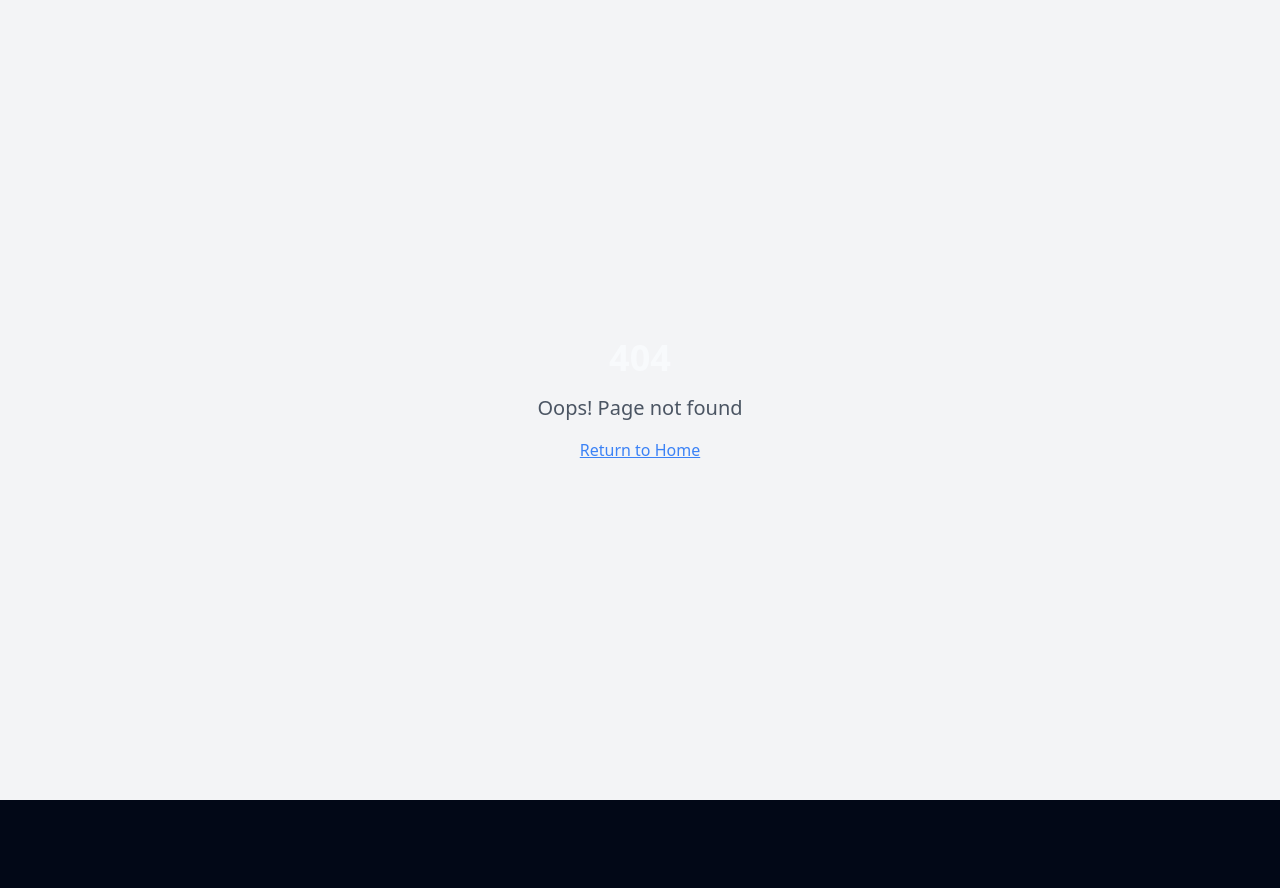
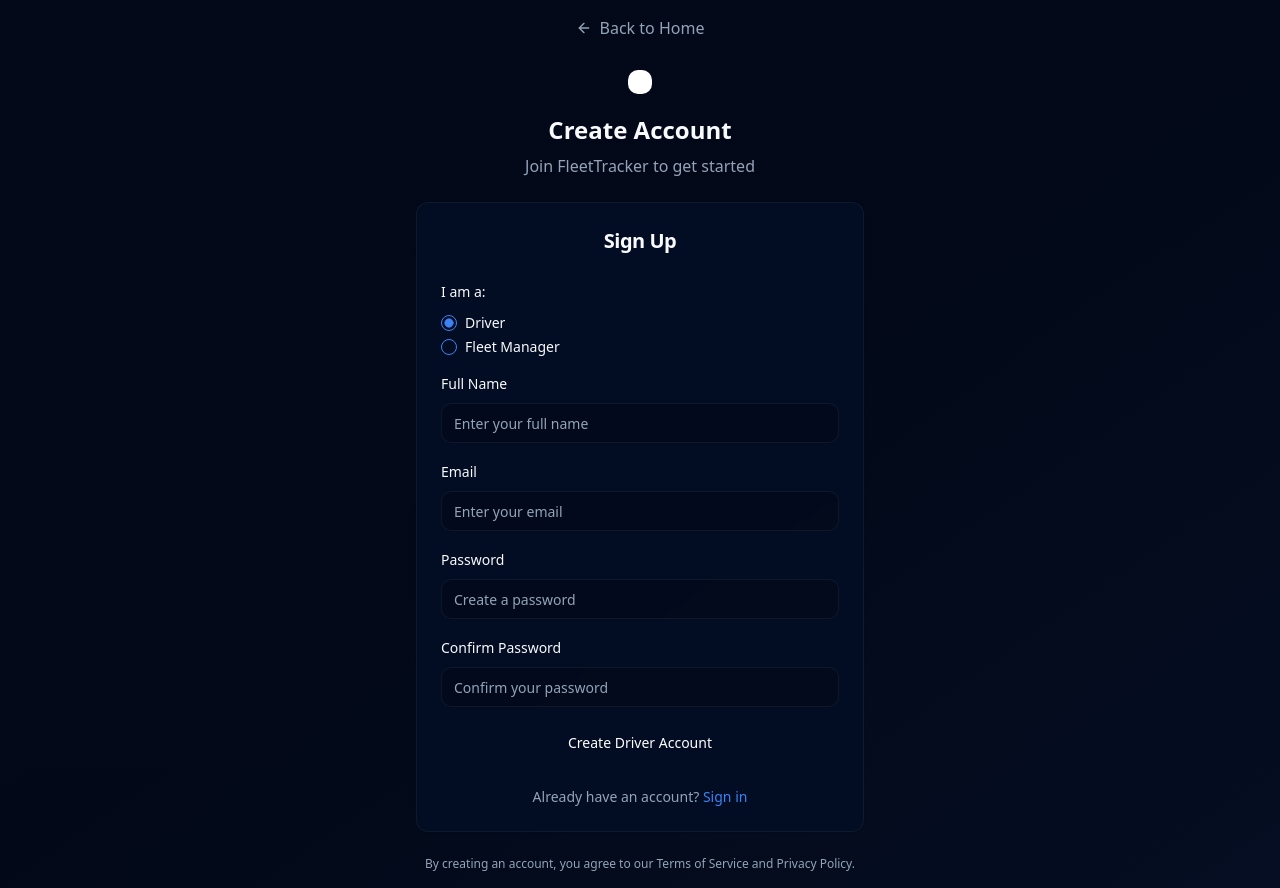
Before and after one commit to AhmedZ2003/Lucentra, a React (Vite) app: page /signup in a window 1280 px wide. Before the commit this address had no page. Before the commit the page ends 800 px from the top, so only its background shows below. Built offline with nearby package versions, Linux system fonts and the light colour scheme.

Commit message:
Add Signup Page
Create a new page for user signup.

```diff
--- a/src/App.tsx
+++ b/src/App.tsx
@@ -6,6 +6,7 @@ import { BrowserRouter, Routes, Route } from "react-router-dom";
 import Index from "./pages/Index";
 import NotFound from "./pages/NotFound";
 import LoginForm from "./components/auth/LoginForm";
+import SignupForm from "./components/auth/SignupForm";
 import DriverDashboard from "./components/driver/DriverDashboard";
 import FleetManagerDashboard from "./components/manager/FleetManagerDashboard";
 import DriverDetail from "./components/manager/DriverDetail";
@@ -21,6 +22,7 @@ const App = () => (
         <Routes>
           <Route path="/" element={<Index />} />
           <Route path="/login" element={<LoginForm />} />
+          <Route path="/signup" element={<SignupForm />} />
           <Route path="/driver/dashboard" element={<DriverDashboard />} />
           <Route path="/manager/dashboard" element={<FleetManagerDashboard />} />
           <Route path="/manager/driver/:driverId" element={<DriverDetail />} />
--- a/src/components/auth/LoginForm.tsx
+++ b/src/components/auth/LoginForm.tsx
@@ -108,6 +108,15 @@ const LoginForm = () => {
                 Sign in as {role === "driver" ? "Driver" : "Fleet Manager"}
               </Button>
 
+              <div className="text-center">
+                <p className="text-sm text-muted-foreground">
+                  Don't have an account?{' '}
+                  <Link to="/signup" className="text-primary hover:text-primary-hover font-medium">
+                    Sign up
+                  </Link>
+                </p>
+              </div>
+
               <p className="text-xs text-muted-foreground text-center">
                 By signing in, you agree to our Terms of Service and Privacy Policy
               </p>
--- /dev/null
+++ b/src/components/auth/SignupForm.tsx
@@ -0,0 +1,160 @@
+import React, { useState } from 'react';
+import { Button } from "@/components/ui/button";
+import { Input } from "@/components/ui/input";
+import { Label } from "@/components/ui/label";
+import { Card, CardContent, CardHeader, CardTitle } from "@/components/ui/card";
+import { RadioGroup, RadioGroupItem } from "@/components/ui/radio-group";
+import { ArrowLeft } from "lucide-react";
+import { Link } from "react-router-dom";
+
+const SignupForm = () => {
+  const [role, setRole] = useState<'driver' | 'manager'>('driver');
+  const [formData, setFormData] = useState({
+    name: '',
+    email: '',
+    password: '',
+    confirmPassword: ''
+  });
+
+  const handleSignup = (e: React.FormEvent) => {
+    e.preventDefault();
+    if (formData.password !== formData.confirmPassword) {
+      alert('Passwords do not match');
+      return;
+    }
+    console.log('Signup attempt:', { ...formData, role });
+    // Handle signup logic here
+  };
+
+  const handleInputChange = (field: string, value: string) => {
+    setFormData(prev => ({ ...prev, [field]: value }));
+  };
+
+  return (
+    <div className="min-h-screen bg-gradient-to-br from-background via-background/95 to-primary/5 flex items-center justify-center p-4">
+      <div className="w-full max-w-md space-y-6">
+        {/* Header */}
+        <div className="text-center space-y-4">
+          <Link
+            to="/"
+            className="inline-flex items-center text-muted-foreground hover:text-primary transition-colors"
+          >
+            <ArrowLeft className="h-4 w-4 mr-2" />
+            Back to Home
+          </Link>
+          <div className="space-y-2">
+            <div className="w-12 h-12 bg-gradient-primary rounded-xl mx-auto flex items-center justify-center">
+              <div className="w-6 h-6 bg-white rounded-md"></div>
+            </div>
+            <h1 className="text-2xl font-bold text-foreground">Create Account</h1>
+            <p className="text-muted-foreground">Join FleetTracker to get started</p>
+          </div>
+        </div>
+
+        {/* Signup Form */}
+        <Card className="border-border/50 bg-card/80 backdrop-blur-sm">
+          <CardHeader className="space-y-1">
+            <CardTitle className="text-xl text-center text-card-foreground">Sign Up</CardTitle>
+          </CardHeader>
+          <CardContent>
+            <form onSubmit={handleSignup} className="space-y-4">
+              {/* Role Selection */}
+              <div className="space-y-3">
+                <Label className="text-sm font-medium text-card-foreground">I am a:</Label>
+                <RadioGroup value={role} onValueChange={(value: 'driver' | 'manager') => setRole(value)}>
+                  <div className="flex items-center space-x-2">
+                    <RadioGroupItem value="driver" id="driver" />
+                    <Label htmlFor="driver" className="text-card-foreground cursor-pointer">Driver</Label>
+                  </div>
+                  <div className="flex items-center space-x-2">
+                    <RadioGroupItem value="manager" id="manager" />
+                    <Label htmlFor="manager" className="text-card-foreground cursor-pointer">Fleet Manager</Label>
+                  </div>
+                </RadioGroup>
+              </div>
+
+              {/* Name Field */}
+              <div className="space-y-2">
+                <Label htmlFor="name" className="text-sm font-medium text-card-foreground">Full Name</Label>
+                <Input
+                  id="name"
+                  type="text"
+                  placeholder="Enter your full name"
+                  value={formData.name}
+                  onChange={(e) => handleInputChange('name', e.target.value)}
+                  required
+                  className="bg-background/50 border-border/50 text-foreground placeholder:text-muted-foreground"
+                />
+              </div>
+
+              {/* Email Field */}
+              <div className="space-y-2">
+                <Label htmlFor="email" className="text-sm font-medium text-card-foreground">Email</Label>
+                <Input
+                  id="email"
+                  type="email"
+                  placeholder="Enter your email"
+                  value={formData.email}
+                  onChange={(e) => handleInputChange('email', e.target.value)}
+                  required
+                  className="bg-background/50 border-border/50 text-foreground placeholder:text-muted-foreground"
+                />
+              </div>
+
+              {/* Password Field */}
+              <div className="space-y-2">
+                <Label htmlFor="password" className="text-sm font-medium text-card-foreground">Password</Label>
+                <Input
+                  id="password"
+                  type="password"
+                  placeholder="Create a password"
+                  value={formData.password}
+                  onChange={(e) => handleInputChange('password', e.target.value)}
+                  required
+                  className="bg-background/50 border-border/50 text-foreground placeholder:text-muted-foreground"
+                />
+              </div>
+
+              {/* Confirm Password Field */}
+              <div className="space-y-2">
+                <Label htmlFor="confirmPassword" className="text-sm font-medium text-card-foreground">Confirm Password</Label>
+                <Input
+                  id="confirmPassword"
+                  type="password"
+                  placeholder="Confirm your password"
+                  value={formData.confirmPassword}
+                  onChange={(e) => handleInputChange('confirmPassword', e.target.value)}
+                  required
+                  className="bg-background/50 border-border/50 text-foreground placeholder:text-muted-foreground"
+                />
+              </div>
+
+              <Button
+                type="submit"
+                className="w-full bg-gradient-primary hover:opacity-90 text-white font-medium"
+              >
+                Create {role === 'driver' ? 'Driver' : 'Fleet Manager'} Account
+              </Button>
+            </form>
+
+            <div className="mt-6 text-center">
+              <p className="text-sm text-muted-foreground">
+                Already have an account?{' '}
+                <Link to="/login" className="text-primary hover:text-primary/80 font-medium">
+                  Sign in
+                </Link>
+              </p>
+            </div>
+          </CardContent>
+        </Card>
+
+        {/* Footer */}
+        <p className="text-xs text-center text-muted-foreground">
+          By creating an account, you agree to our Terms of Service and Privacy Policy.
+        </p>
+      </div>
+    </div>
+  );
+};
+
+export default SignupForm;
```
